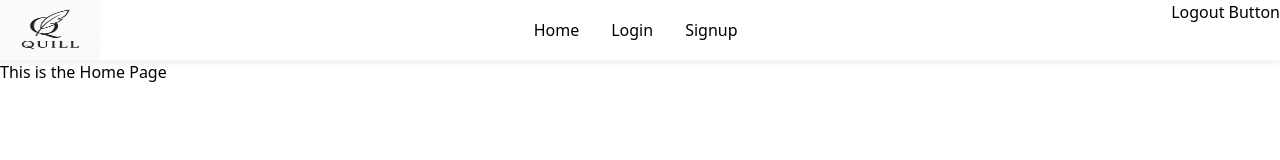
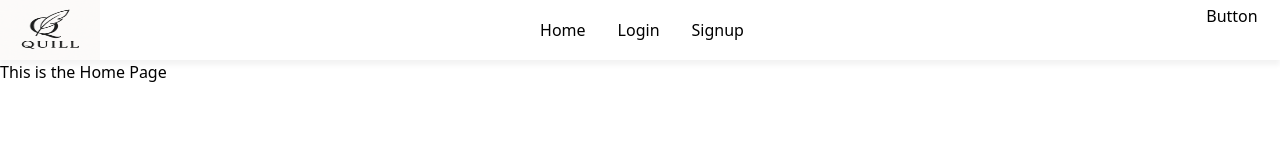
Before and after one commit to gheeya/blog_app, a React (Vite) app: page / in a window 1280 px wide. Shown: the top 160 px of the page. Built offline with nearby package versions, Linux system fonts and the light colour scheme.

Commit message:
Created a button component

```diff
--- /dev/null
+++ b/src/components/Button/Button.jsx
@@ -0,0 +1,15 @@
+import React from "react";
+
+function Button({ children = "Button", className, type, ...props }) {
+  return (
+    <button
+      type={type}
+      className={`px-4 py-1 min-w-24 rounded-lg ${className}`}
+      {...props}
+    >
+      {children}
+    </button>
+  );
+}
+
+export default Button;
--- a/src/components/Header/Header.jsx
+++ b/src/components/Header/Header.jsx
@@ -2,6 +2,7 @@ import React from "react";
 import { Link, useNavigate } from "react-router-dom";
 import { Logo } from "../index";
 import { useSelector } from "react-redux";
+import { Button } from "../index";
 
 function Header() {
   const navigate = useNavigate();
@@ -57,7 +58,9 @@ function Header() {
           })}
         </ul>
       </div>
-      <div>Logout Button</div>
+      <div>
+        <Button />
+      </div>
     </nav>
   );
 }
--- a/src/components/index.js
+++ b/src/components/index.js
@@ -1,5 +1,6 @@
 import Header from "./Header/Header";
 import Logo from "./Logo/Logo";
 import Footer from "./Footer/Footer";
+import Button from "./Button/Button";
 
-export { Header, Logo, Footer };
+export { Header, Logo, Footer, Button };
```
